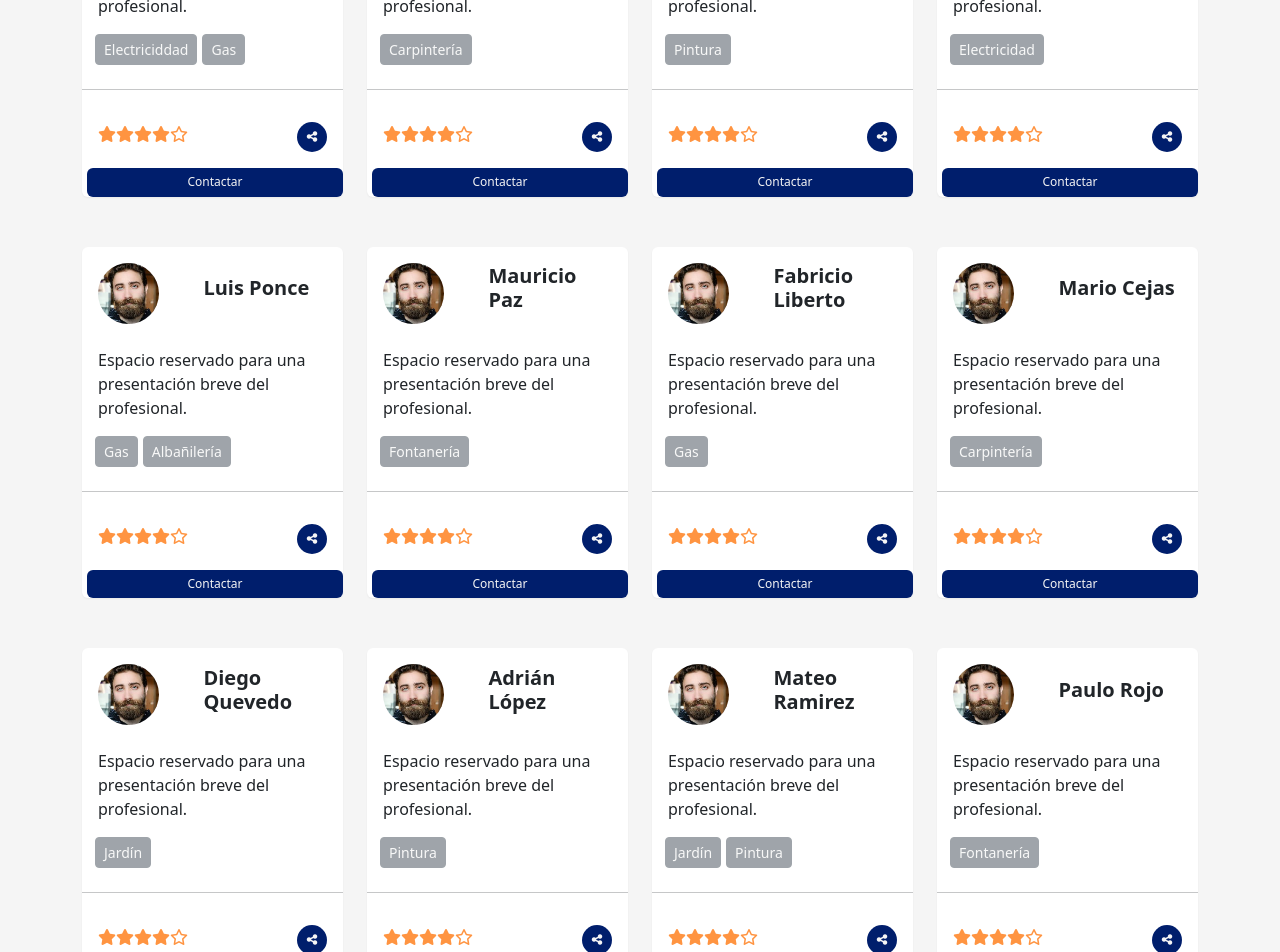
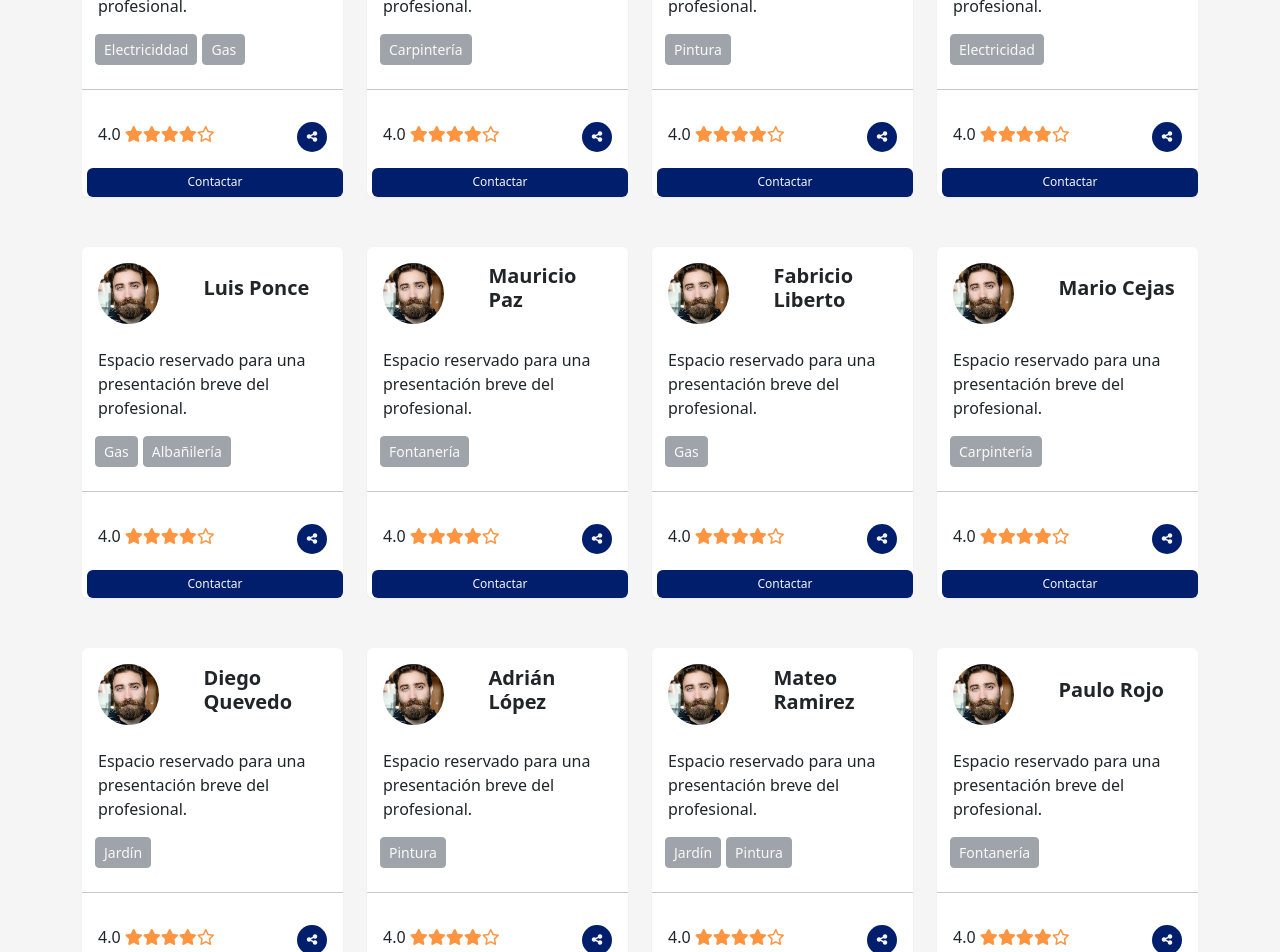
Before and after one commit to ignaciojsoler/proyecto_ispc_2023, an Angular app in the folder frontend/: page /home in a window 1280 px wide. Shown: the part 1000-1952 px from the top of the page. Built offline with nearby package versions, Linux system fonts and the light colour scheme.

Commit message:
actualización home
agrego número al ranking

```diff
--- a/frontend/src/app/home/home.component.html
+++ b/frontend/src/app/home/home.component.html
@@ -133,6 +133,7 @@
           <hr class="solid" />
           <div class="card-body d-flex justify-content-between">
             <div class="ratings">
+              <a>4.0 </a>
               <a href="#"><span class="fa fa-star"></span></a>
               <a href="#"><span class="fa fa-star"></span></a>
               <a href="#"><span class="fa fa-star"></span></a>
@@ -200,6 +201,7 @@
           <hr class="solid" />
           <div class="card-body d-flex justify-content-between">
             <div class="ratings">
+              <a>4.0 </a>
               <a href="#"><span class="fa fa-star"></span></a>
               <a href="#"><span class="fa fa-star"></span></a>
               <a href="#"><span class="fa fa-star"></span></a>
@@ -267,6 +269,7 @@
           <hr class="solid" />
           <div class="card-body d-flex justify-content-between">
             <div class="ratings">
+              <a>4.0 </a>
               <a href="#"><span class="fa fa-star"></span></a>
               <a href="#"><span class="fa fa-star"></span></a>
               <a href="#"><span class="fa fa-star"></span></a>
@@ -334,6 +337,7 @@
           <hr class="solid" />
           <div class="card-body d-flex justify-content-between">
             <div class="ratings">
+              <a>4.0 </a>
               <a href="#"><span class="fa fa-star"></span></a>
               <a href="#"><span class="fa fa-star"></span></a>
               <a href="#"><span class="fa fa-star"></span></a>
@@ -407,6 +411,7 @@
           <hr class="solid" />
           <div class="card-body d-flex justify-content-between">
             <div class="ratings">
+              <a>4.0 </a>
               <a href="#"><span class="fa fa-star"></span></a>
               <a href="#"><span class="fa fa-star"></span></a>
               <a href="#"><span class="fa fa-star"></span></a>
@@ -474,6 +479,7 @@
           <hr class="solid" />
           <div class="card-body d-flex justify-content-between">
             <div class="ratings">
+              <a>4.0 </a>
               <a href="#"><span class="fa fa-star"></span></a>
               <a href="#"><span class="fa fa-star"></span></a>
               <a href="#"><span class="fa fa-star"></span></a>
@@ -541,6 +547,7 @@
           <hr class="solid" />
           <div class="card-body d-flex justify-content-between">
             <div class="ratings">
+              <a>4.0 </a>
               <a href="#"><span class="fa fa-star"></span></a>
               <a href="#"><span class="fa fa-star"></span></a>
               <a href="#"><span class="fa fa-star"></span></a>
@@ -608,6 +615,7 @@
           <hr class="solid" />
           <div class="card-body d-flex justify-content-between">
             <div class="ratings">
+              <a>4.0 </a>
               <a href="#"><span class="fa fa-star"></span></a>
               <a href="#"><span class="fa fa-star"></span></a>
               <a href="#"><span class="fa fa-star"></span></a>
@@ -675,6 +683,7 @@
           <hr class="solid" />
           <div class="card-body d-flex justify-content-between">
             <div class="ratings">
+              <a>4.0 </a>
               <a href="#"><span class="fa fa-star"></span></a>
               <a href="#"><span class="fa fa-star"></span></a>
               <a href="#"><span class="fa fa-star"></span></a>
@@ -742,6 +751,7 @@
           <hr class="solid" />
           <div class="card-body d-flex justify-content-between">
             <div class="ratings">
+              <a>4.0 </a>
               <a href="#"><span class="fa fa-star"></span></a>
               <a href="#"><span class="fa fa-star"></span></a>
               <a href="#"><span class="fa fa-star"></span></a>
@@ -815,6 +825,7 @@
           <hr class="solid" />
           <div class="card-body d-flex justify-content-between">
             <div class="ratings">
+              <a>4.0 </a>
               <a href="#"><span class="fa fa-star"></span></a>
               <a href="#"><span class="fa fa-star"></span></a>
               <a href="#"><span class="fa fa-star"></span></a>
@@ -882,6 +893,7 @@
           <hr class="solid" />
           <div class="card-body d-flex justify-content-between">
             <div class="ratings">
+              <a>4.0 </a>
               <a href="#"><span class="fa fa-star"></span></a>
               <a href="#"><span class="fa fa-star"></span></a>
               <a href="#"><span class="fa fa-star"></span></a>
```
